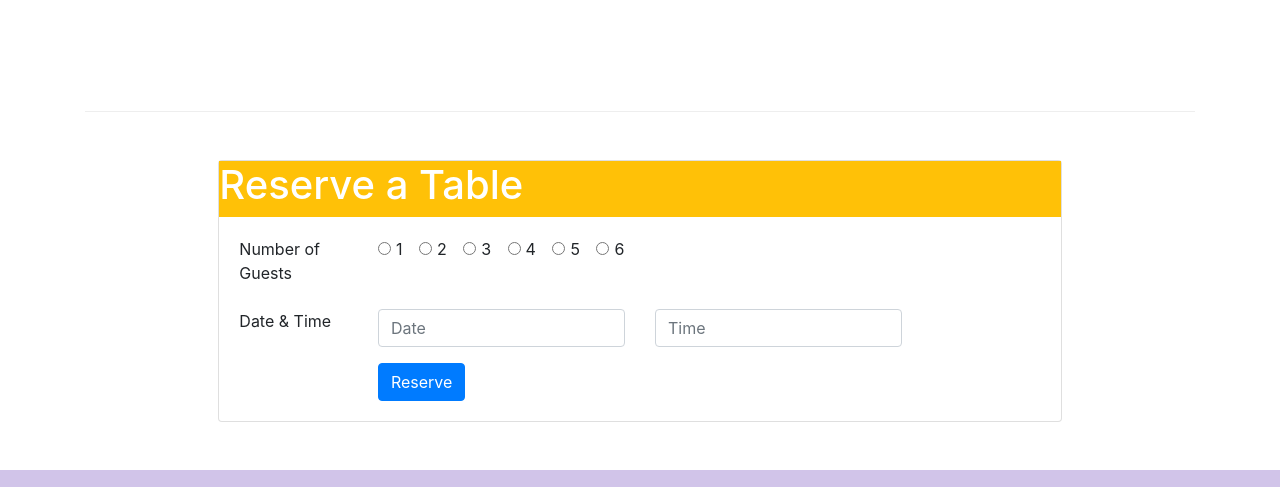
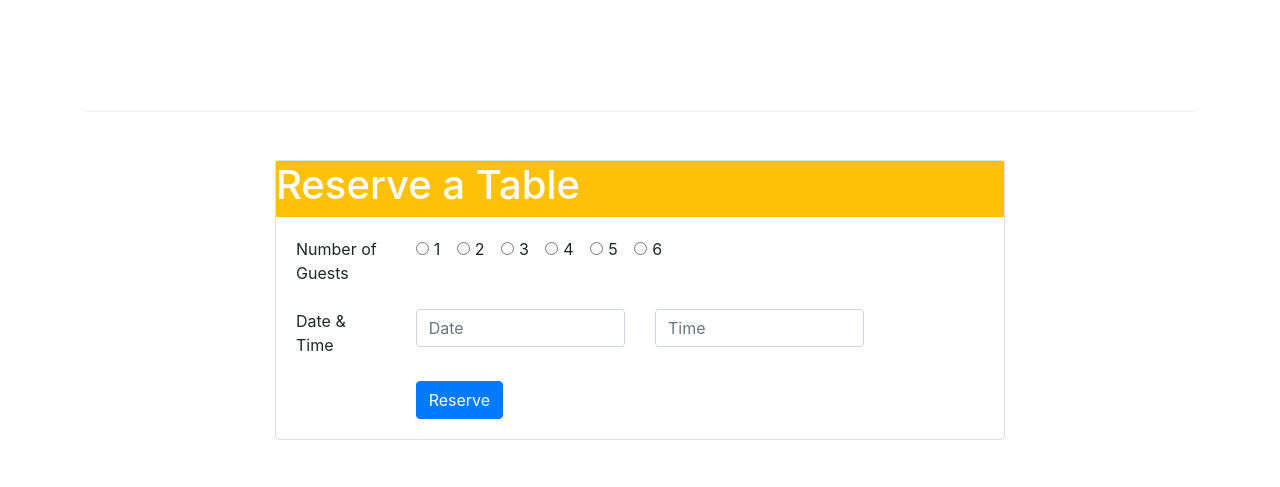
Before and after one commit to Sohidul-Islam/git-test, a website: page index.html in a window 1280 px wide. Shown: the part 1430-1917 px from the top of the page. Drawn offline with nearby package versions, Linux system fonts and the light colour scheme.

Commit message:
first commit

```diff
--- a/index.html
+++ b/index.html
@@ -11,6 +11,7 @@
 <title>Ristorante Con Fusion</title>
 </head>
 <body>
+
 <nav class="navbar navbar-dark bg-primary navbar-expand-sm">
     <div class="container">
         <button class="navbar-toggler" data-toggle="collapse" data-target="#Navbar"><span class="navbar-toggler-icon"></span></button>
@@ -43,7 +44,7 @@
                     </div>
                     <div class="col-12 col-sm-6 align-self-center">
 
-                        <a role="button" class="btn btn-sm-block btn-lg btn-warning">Reserve Table</a>
+                        <a role="button" href="#resarve-table" class="btn btn-block btn-sm btn-warning text-dark">Reserve Table</a>
 
                     </div>
                     </div>
@@ -113,7 +114,10 @@
         </div>
     </div>
 
-    <div class="row justify-content-md-center my-5">
+
+        <div class="container">
+            <div class="row justify-content-md-center my-5" id="resarve-table">
+
         <div class="col-12 col-md-8">
             <div class="card">
                 <!--tips: add .text-center,.text-right to the .card to change card text alignment-->
@@ -184,7 +188,7 @@
                 </div>
             </div>
         </div>
-
+    </div>
     </div>
 
     <footer class="footer">
```
